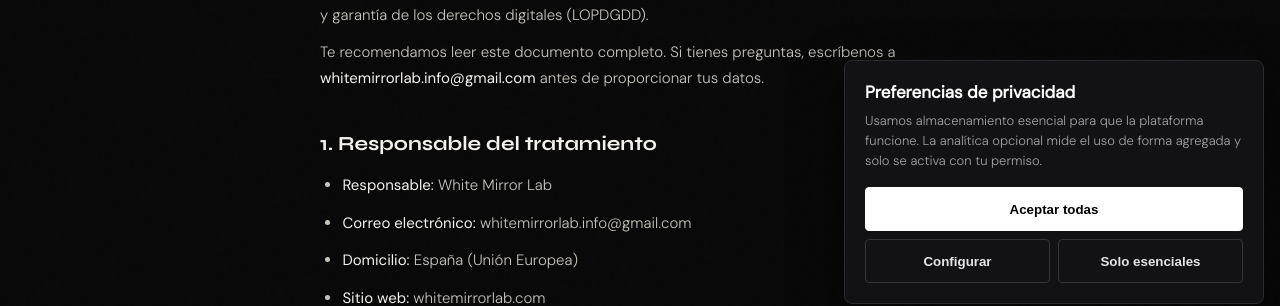
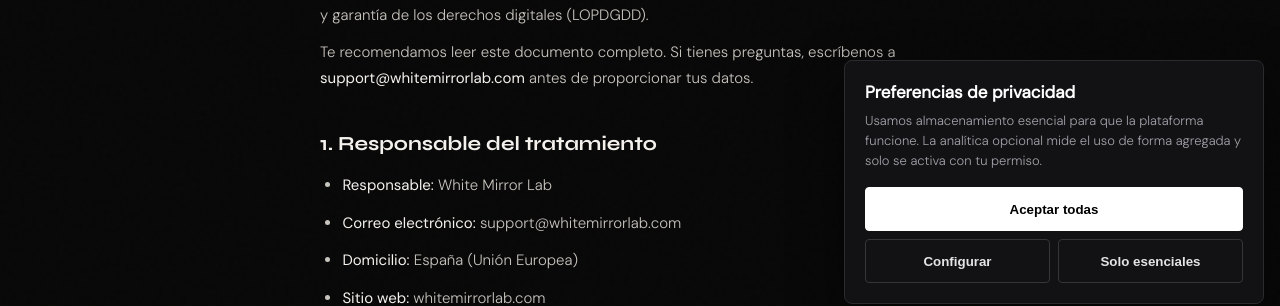
Before and after one commit to AdrianLargoGit/WhiteMirrorLab, a Next.js app: page /legal/privacidad in a window 1280 px wide. Shown: the part 480-786 px from the top of the page. Built offline with nearby package versions, Linux system fonts and the light colour scheme.

Commit message:
change email

```diff
--- a/src/app/legal/cookies/page.tsx
+++ b/src/app/legal/cookies/page.tsx
@@ -175,7 +175,7 @@
 
       <h2>7. Más información y reclamaciones</h2>
       <p>
-        Para cualquier consulta sobre esta política: <strong>whitemirrorlab.info@gmail.com</strong>.
+        Para cualquier consulta sobre esta política: <strong>support@whitemirrorlab.com</strong>.
         Consulta también nuestra <a href="/legal/privacidad">Política de privacidad</a>.
       </p>
       <p>
--- a/src/app/legal/etica/page.tsx
+++ b/src/app/legal/etica/page.tsx
@@ -195,7 +195,7 @@
       <p>
         Si detectas un problema ético en el diseño o la conducción del experimento que no quede
         cubierto por los canales habituales, puedes contactar directamente con el equipo en
-        whitemirrorlab.info@gmail.com (asunto: «Consulta ética»).
+        support@whitemirrorlab.com (asunto: «Consulta ética»).
       </p>
 
       <h2>4 bis. Criterios para dossiers de crimen real</h2>
@@ -231,7 +231,7 @@
       <h2>6. Derecho a retirarse y a recibir apoyo</h2>
       <p>
         Puedes abandonar el experimento en cualquier momento y solicitar la eliminación de todos
-        tus datos en whitemirrorlab.info@gmail.com. Procesaremos las solicitudes en un plazo
+        tus datos en support@whitemirrorlab.com. Procesaremos las solicitudes en un plazo
         máximo de 30 días.
       </p>
       <p>
@@ -243,7 +243,7 @@
 
       <div className="legal-contact-box">
         <p>
-          <strong>Contacto ético:</strong> whitemirrorlab.info@gmail.com<br />
+          <strong>Contacto ético:</strong> support@whitemirrorlab.com<br />
           Asunto sugerido: «Consulta ética WML 1.0»<br /><br />
           <a href="/legal/terminos">Términos de participación</a> ·{' '}
           <a href="/legal/privacidad">Privacidad</a> ·{' '}
--- a/src/app/legal/privacidad/page.tsx
+++ b/src/app/legal/privacidad/page.tsx
@@ -24,13 +24,13 @@
       </p>
       <p>
         Te recomendamos leer este documento completo. Si tienes preguntas, escríbenos a{' '}
-        <strong>whitemirrorlab.info@gmail.com</strong> antes de proporcionar tus datos.
+        <strong>support@whitemirrorlab.com</strong> antes de proporcionar tus datos.
       </p>
 
       <h2>1. Responsable del tratamiento</h2>
       <ul>
         <li><strong>Responsable:</strong> White Mirror Lab</li>
-        <li><strong>Correo electrónico:</strong> whitemirrorlab.info@gmail.com</li>
+        <li><strong>Correo electrónico:</strong> support@whitemirrorlab.com</li>
         <li><strong>Domicilio:</strong> España (Unión Europea)</li>
         <li><strong>Sitio web:</strong> whitemirrorlab.com</li>
       </ul>
@@ -180,7 +180,7 @@
       <h2>4. Tus derechos</h2>
       <p>
         Puedes ejercer los siguientes derechos en cualquier momento, de forma gratuita, dirigiéndote
-        a <strong>whitemirrorlab.info@gmail.com</strong> con el asunto «Ejercicio de derechos RGPD»
+        a <strong>support@whitemirrorlab.com</strong> con el asunto «Ejercicio de derechos RGPD»
         e indicando tu nombre de usuario:
       </p>
       <ul>
@@ -208,7 +208,7 @@
       <p>
         La participación en WML 1.0 está restringida a personas mayores de <strong>18 años</strong>.
         No recabamos datos de menores de forma consciente. Si tienes conocimiento de que un menor
-        ha creado una cuenta, comunícalo a whitemirrorlab.info@gmail.com para proceder a su
+        ha creado una cuenta, comunícalo a support@whitemirrorlab.com para proceder a su
         eliminación inmediata.
       </p>
 
@@ -241,7 +241,7 @@
 
       <div className="legal-contact-box">
         <p>
-          <strong>Contacto privacidad / DPD:</strong> whitemirrorlab.info@gmail.com<br />
+          <strong>Contacto privacidad / DPD:</strong> support@whitemirrorlab.com<br />
           Asunto sugerido: «Ejercicio de derechos RGPD» o «Consulta privacidad»<br />
           Plazo de respuesta: máximo 30 días naturales
         </p>
--- a/src/app/legal/terminos/page.tsx
+++ b/src/app/legal/terminos/page.tsx
@@ -176,7 +176,7 @@
       </p>
       <ul>
         <li>Cerrando sesión y dejando de participar (tus datos permanecerán durante el período de conservación establecido)</li>
-        <li>Solicitando la eliminación completa de tu cuenta y datos a whitemirrorlab.info@gmail.com (asunto: «Eliminación de cuenta WML 1.0»). Procesaremos la solicitud en un plazo máximo de 30 días.</li>
+        <li>Solicitando la eliminación completa de tu cuenta y datos a support@whitemirrorlab.com (asunto: «Eliminación de cuenta WML 1.0»). Procesaremos la solicitud en un plazo máximo de 30 días.</li>
       </ul>
       <p>
         La retirada no afecta a la licitud del tratamiento realizado hasta ese momento ni a los
@@ -198,7 +198,7 @@
       <h2>10. Mecanismo de reporte y moderación</h2>
       <p>
         Si detectas contenido ilegal, conductas abusivas o infracciones de estos términos, puedes
-        notificarlo a <strong>whitemirrorlab.info@gmail.com</strong> (asunto: «Reporte de contenido»)
+        notificarlo a <strong>support@whitemirrorlab.com</strong> (asunto: «Reporte de contenido»)
         indicando el nombre de usuario o contenido afectado y una descripción del motivo.
         Atenderemos los reportes en un plazo razonable. Este mecanismo cumple con las obligaciones
         de notificación y acción («notice and action») del DSA para plataformas de tamaño pequeño.
@@ -234,7 +234,7 @@
 
       <div className="legal-contact-box">
         <p>
-          <strong>Contacto:</strong> whitemirrorlab.info@gmail.com<br />
+          <strong>Contacto:</strong> support@whitemirrorlab.com<br />
           Reportes: asunto «Reporte de contenido»<br />
           Baja: asunto «Eliminación de cuenta WML 1.0»<br />
           Consultas legales: asunto «Consulta legal WML»<br /><br />
--- a/src/app/page.tsx
+++ b/src/app/page.tsx
@@ -330,7 +330,7 @@
           <h4>{t.footerContact}</h4>
           <ul>
             <li><a href={localizedHashPath(lang, '#signup')}>{t.navJoin}</a></li>
-            <li><a href="mailto:whitemirrorlab.info@gmail.com">whitemirrorlab.info@gmail.com</a></li>
+            <li><a href="mailto:hello@whitemirrorlab.com">hello@whitemirrorlab.com</a></li>
           </ul>
         </div>
         <div className={styles.footerBottom}>
--- a/src/components/legal/LocalizedLegalContent.tsx
+++ b/src/components/legal/LocalizedLegalContent.tsx
@@ -4,7 +4,7 @@
 import { useLocale } from '@/hooks/useLocale'
 import { legalPath, type LegalPage } from '@/lib/i18n'
 
-const contact = 'whitemirrorlab.info@gmail.com'
+const contact = 'support@whitemirrorlab.com'
 
 function LegalNoticeEn() {
   return (
```
Also changed, not shown: src/app/legal/aviso-legal/page.tsx (+4 -4 lines).
